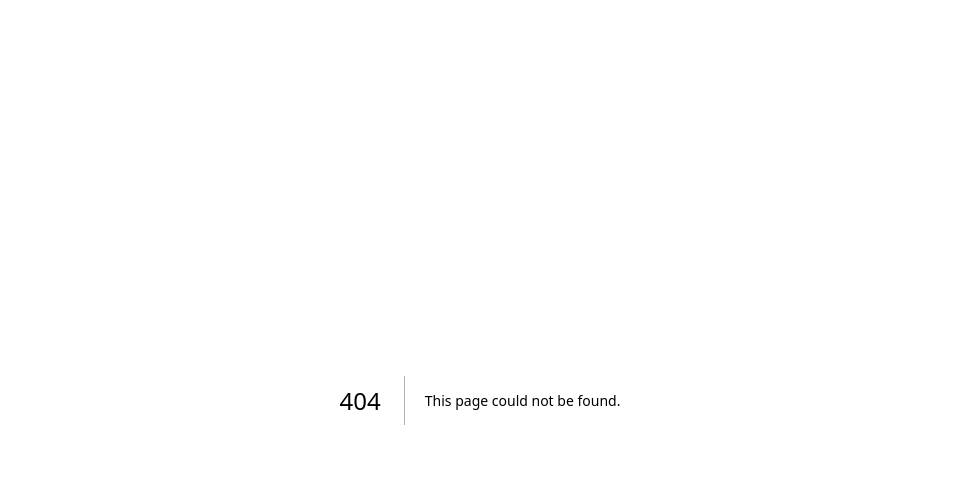
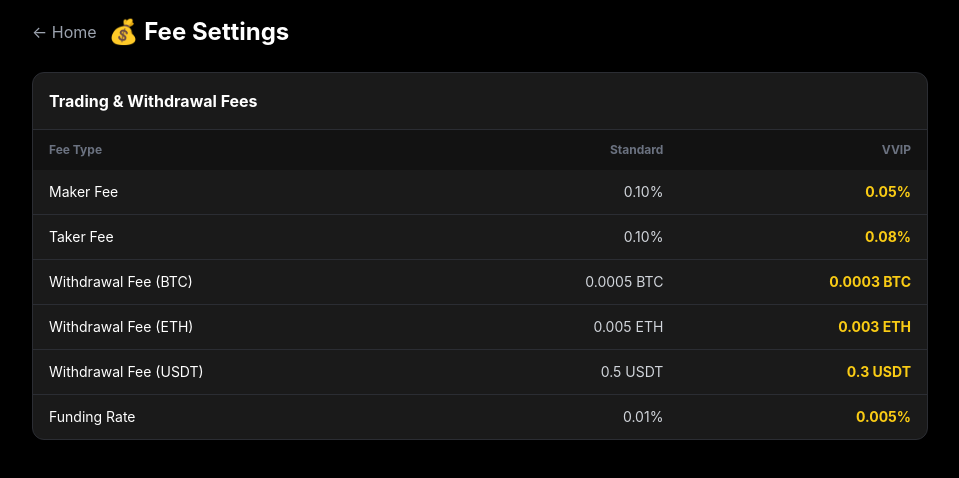
Before and after one commit to Cashipro/cashipro, a Next.js app in the folder apps/web/: page /fees in a window 1280 px wide. Before the commit this address had no page. Shown: the top 478 px of the page, without its empty margins (160-1119 px from the left). Built offline with nearby package versions, Linux system fonts and the light colour scheme.

Commit message:
Create page.tsx

```diff
--- /dev/null
+++ b/apps/web/src/app/fees/page.tsx
@@ -0,0 +1,51 @@
+"use client";
+
+import Link from "next/link";
+
+const fees = [
+  { name: "Maker Fee", rate: "0.10%", vipRate: "0.05%" },
+  { name: "Taker Fee", rate: "0.10%", vipRate: "0.08%" },
+  { name: "Withdrawal Fee (BTC)", rate: "0.0005 BTC", vipRate: "0.0003 BTC" },
+  { name: "Withdrawal Fee (ETH)", rate: "0.005 ETH", vipRate: "0.003 ETH" },
+  { name: "Withdrawal Fee (USDT)", rate: "0.5 USDT", vipRate: "0.3 USDT" },
+  { name: "Funding Rate", rate: "0.01%", vipRate: "0.005%" },
+];
+
+export default function FeesPage() {
+  return (
+    <div className="min-h-screen bg-black p-4">
+      <div className="max-w-4xl mx-auto space-y-6">
+        <div className="flex items-center gap-3">
+          <Link href="/" className="text-gray-400 hover:text-white">← Home</Link>
+          <h1 className="text-2xl font-bold text-white">💰 Fee Settings</h1>
+        </div>
+
+        <div className="bg-[#1a1a1a] rounded-xl border border-[#2b2d33] overflow-hidden">
+          <div className="p-4 border-b border-[#2b2d33]">
+            <h3 className="text-white font-bold">Trading & Withdrawal Fees</h3>
+          </div>
+          <div className="overflow-x-auto">
+            <table className="w-full">
+              <thead className="bg-black/30">
+                <tr>
+                  <th className="px-4 py-3 text-left text-xs text-gray-500">Fee Type</th>
+                  <th className="px-4 py-3 text-right text-xs text-gray-500">Standard</th>
+                  <th className="px-4 py-3 text-right text-xs text-gray-500">VVIP</th>
+                </tr>
+              </thead>
+              <tbody className="divide-y divide-[#2b2d33]">
+                {fees.map((fee, i) => (
+                  <tr key={i} className="hover:bg-[#2b2d33]/50 transition-colors">
+                    <td className="px-4 py-3 text-white text-sm">{fee.name}</td>
+                    <td className="px-4 py-3 text-right text-gray-300 text-sm">{fee.rate}</td>
+                    <td className="px-4 py-3 text-right text-yellow-400 text-sm font-bold">{fee.vipRate}</td>
+                  </tr>
+                ))}
+              </tbody>
+            </table>
+          </div>
+        </div>
+      </div>
+    </div>
+  );
+}
```
